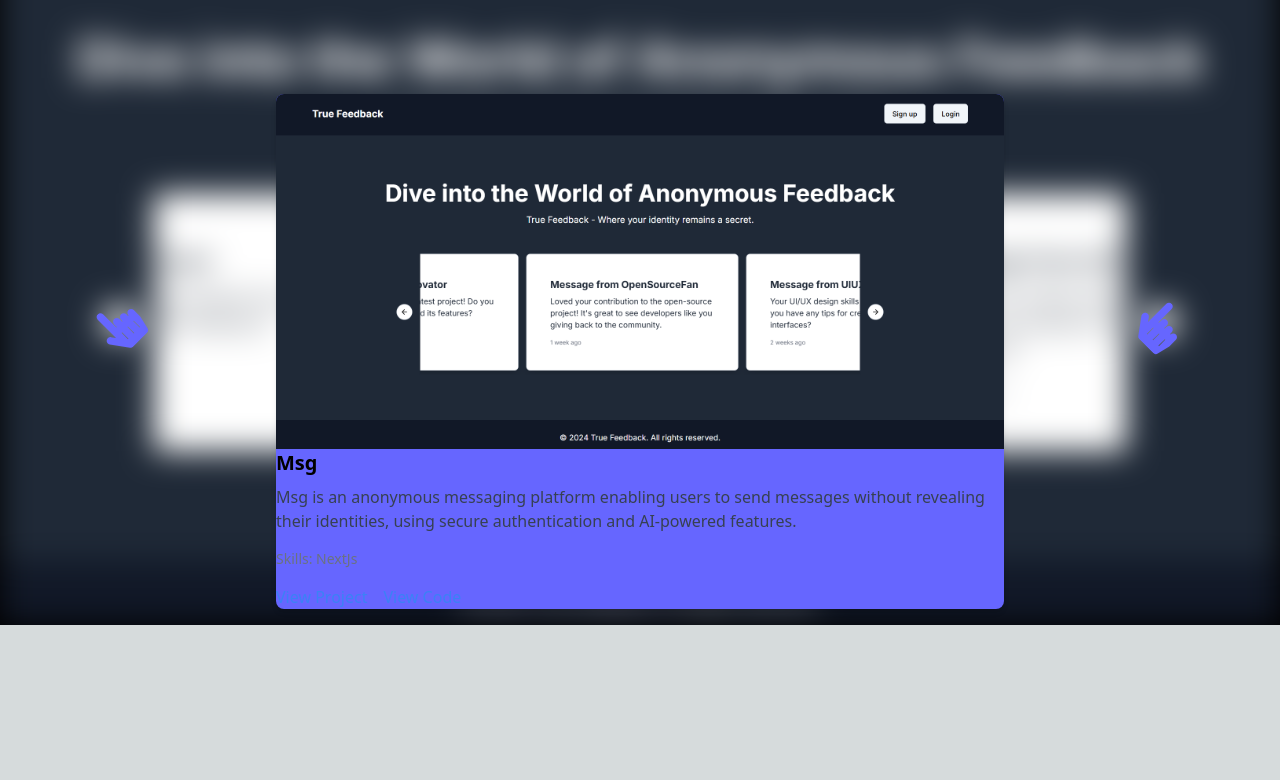
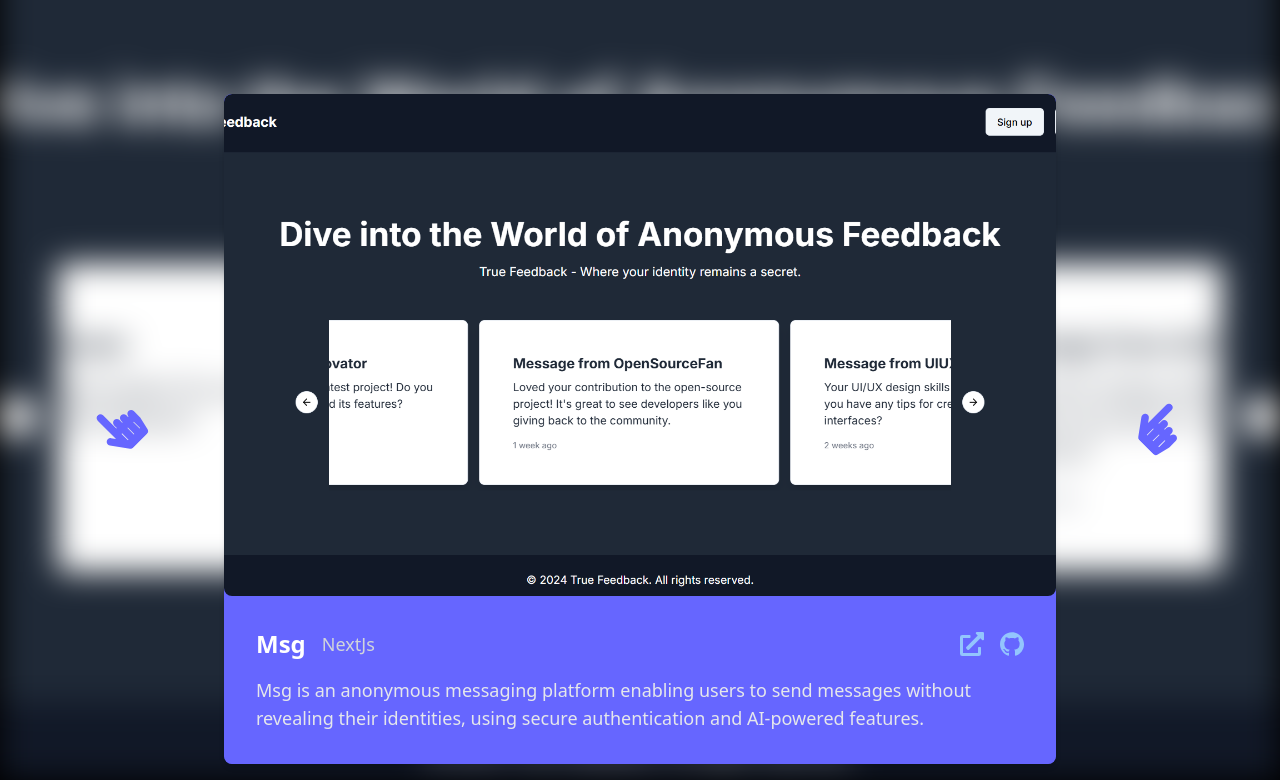
Before and after one commit to prahul25/Portfolio, a Next.js app: page / in a window 1280 px wide. Shown: the part 1518-2298 px from the top of the page. Before the commit the page ends 2143 px from the top, so only its background shows below. Built offline with nearby package versions, Linux system fonts and the light colour scheme; a web font is replaced by a local one.

Commit message:
Make more carousel and inner image reponsive

```diff
--- a/src/app/layout.tsx
+++ b/src/app/layout.tsx
@@ -7,8 +7,9 @@
 const inter = Inter({ subsets: ["latin"] });
 
 export const metadata: Metadata = {
-  title: "Portfolio  |🤩",
+  title: "Portfolio  | 🤩",
   description: "Generated by create next app",
+
 };
 
 export default function RootLayout({
@@ -18,7 +19,10 @@
 }>) {
   return (
     <html lang="en">
+
+
       <body className={inter.className}>
+
        <RootLayoutClient>
           {children}
           </RootLayoutClient>
--- a/src/components/Projects.tsx
+++ b/src/components/Projects.tsx
@@ -2,10 +2,11 @@
 import React, { useState } from "react";
 import data from "../projects.json";
 import Image from "next/image";
-import "slick-carousel/slick/slick.css";
-import "slick-carousel/slick/slick-theme.css";
+import { FaExternalLinkAlt } from "react-icons/fa";
+import { ImGithub } from "react-icons/im";
 import { SampleNextArrow, SamplePrevArrow } from "@/helper/sliderArrows";
 import { Fruktur } from "next/font/google";
+import Link from "next/link";
 
 const frukturFont = Fruktur({
   subsets: ["latin"],
@@ -29,11 +30,10 @@
 
   return (
     <div className="relative w-full mx-auto flex flex-col bg-black justify-center items-center">
-      {/* Blurred Background Layer */}
       <div className="absolute inset-0 z-0">
         <Image
           src={data[currentIndex].image}
-          alt="background image"
+          alt={data[currentIndex].title}
           fill
           quality={100}
           className="object-cover filter blur-lg"
@@ -47,48 +47,63 @@
         >
           Projects
         </div>
-        <div className="relative z-50 w-8/12 lg:w-7/12 overflow-hidden rounded-lg bg-[#6666FF] dark:bg-red-400 shadow-md">
+        <div className="relative z-50 w-8/12 h-[420px] md:h-[500px] lg:h-[580px] xl:h-[670px] overflow-hidden rounded-lg bg-[#6666FF] dark:bg-red-400 shadow-md flex flex-col justify-end">
+          <div className="relative w-full h-full">
             <Image
               src={data[currentIndex].image}
               alt={data[currentIndex].title}
+              fill // Make the image cover the div
               quality={100}
-            width={2000}
-            height={2000}
-            className="w-full h-auto"
+              className="rounded-lg w-full object-cover"
+              loading="lazy"
             />
-          <h2 className="text-xl font-bold mb-2">{data[currentIndex].title}</h2>
-          <p className="text-gray-700 mb-4">{data[currentIndex].description}</p>
-          <p className="text-sm text-gray-500 mb-4">
-            Skills: {data[currentIndex].skills}
+          </div>
+          <div className="relative z-10 bg-[#6666FF] dark:bg-[#111827] p-4 md:p-6 lg:p-8 rounded-lg shadow-md">
+  <div className="flex justify-between items-center space-x-4">
+
+    {/* Title and Skills Section */}
+    <div className="flex items-center space-x-2 md:space-x-4">
+      <p className="text-lg md:text-xl lg:text-2xl font-bold text-white mb-0">
+        {data[currentIndex].title}
       </p>
+      <p className="text-sm md:text-base lg:text-lg text-gray-300 mb-0">
+        {data[currentIndex].skills}
+      </p>
+    </div>
+
+    {/* Links Section */}
     <div className="flex space-x-4">
       {data[currentIndex].project_link && (
-              <a
+        <Link
           href={data[currentIndex].project_link}
-                target="_blank"
-                rel="noopener noreferrer"
-                className="text-blue-500"
+          className="text-blue-300 hover:text-blue-500 text-lg md:text-xl lg:text-2xl"
         >
-                View Project
-              </a>
+          <FaExternalLinkAlt />
+        </Link>
       )}
       {data[currentIndex].github_link && (
-              <a
+        <Link
           href={data[currentIndex].github_link}
-                target="_blank"
-                rel="noopener noreferrer"
-                className="text-blue-500"
+          className="text-blue-300 hover:text-blue-500 text-lg md:text-xl lg:text-2xl"
         >
-                View Code
-              </a>
+          <ImGithub />
+        </Link>
       )}
     </div>
+  </div>
+
+  <p className="text-gray-200 text-xs md:text-sm lg:text-lg mt-4">
+    {data[currentIndex].description}
+  </p>
+</div>
+
         </div>
 
         <button
           onClick={goToPrevious}
           className="absolute transform  left-9 lg:left-24 text-[#6666FF] dark:text-red-400 z-20"
           style={{ bottom: "35%" }}
+          title="Previous"
         >
           <SamplePrevArrow className={"text-4xl lg:text-5xl"} />
         </button>
@@ -97,6 +112,7 @@
           onClick={goToNext}
           className="absolute transform right-9 lg:right-24 text-[#6666FF] dark:text-red-400 z-20"
           style={{ bottom: "35%" }}
+          title="Next"
         >
           <SampleNextArrow className={"text-4xl lg:text-5xl"} />
         </button>
```
Lines whose indentation alone changed are shown as unchanged.
